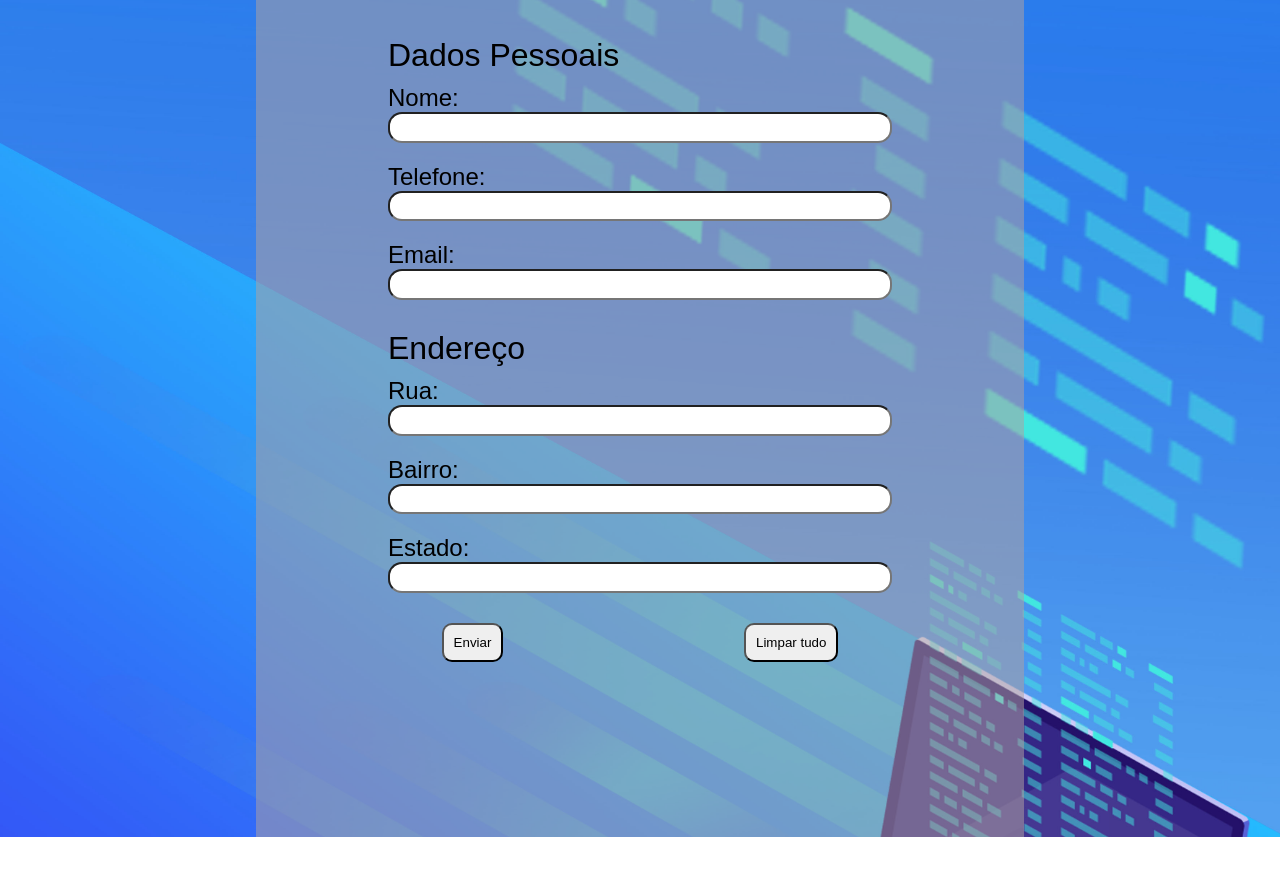
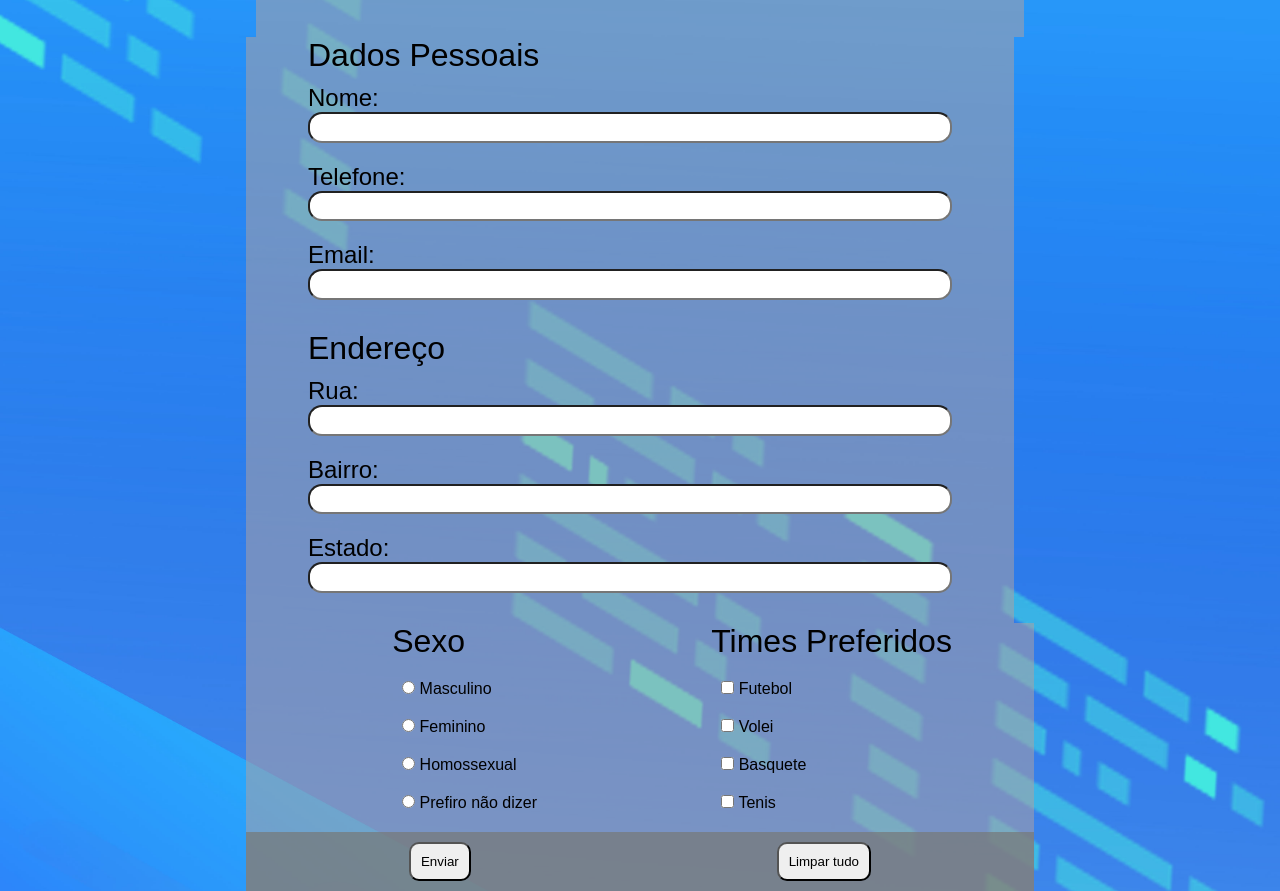
Before and after one commit to joaopaulocrr/cursoHTML5CSS3-modulo04, a plain HTML site: page formularios/teste/testeform.html in a window 1280 px wide. Shown: the part 113-1004 px from the top of the page. Before the commit the page ends 950 px from the top, so only its background shows below. Drawn offline with Linux system fonts and the light colour scheme.

Commit message:
atualizado

```diff
--- /dev/null
+++ b/formularios/form005.html
@@ -0,0 +1,57 @@
+<!DOCTYPE html>
+<html lang="pt-br">
+<head>
+  <meta charset="UTF-8">
+  <meta http-equiv="X-UA-Compatible" content="IE=edge">
+  <meta name="viewport" content="width=device-width, initial-scale=1.0">
+  <title>Botões de checkbox e rádio</title>
+  <script src="cadastro.js"></script>
+</head>
+<body>
+  <h1>Exemplo de formulário</h1>
+  <form action="cadastro.js" method="get">
+
+
+    <!--Botões de Radio tem que ter o mesmo  "NAME" para somente um ser escolhido
+    É necessário colocar o "VALUE" para os dados corretos aparecerem na url
+    -->
+    <fieldset>
+      <legend>Sexo</legend>
+      <input type="radio" name="sexo" id="imasc" value="Masc">
+      <label for="imasc">Masculino</label>
+      <br>
+      <input type="radio" name="sexo" id="ifem" value="Fem">
+      <label for="ifem">Femiunino</label>
+      <br>
+      <input type="radio" name="sexo" id="iundef" value="Undefined" checked>
+      <label for="iundef">Prefiro não dizer</label>
+    </fieldset>
+
+    <!--O atributo "CHECKED" já deixa uma opção marcada-->
+    <fieldset>
+      <legend>Esportes Favoritos</legend>
+      <input type="checkbox" name="fut" id="ifut">
+      <label for="ifut">Futebol</label>
+      <br>
+      <input type="checkbox" name="volei" id="ivolei">
+      <label for="ivolei">Volei</label>
+      <br>
+      <input type="checkbox" name="basq" id="ibasq">
+      <label for="ibasq">Basquete</label>
+      <br>
+      <input type="checkbox" name="tenis" id="itenis">
+      <label for="itenis">Tenis</label>
+      <br>
+      <input type="checkbox" name="hand" id="ihand">
+      <label for="ihand">Handbol</label>
+      <br>
+    </fieldset>
+
+
+    <p>
+      <input type="submit" value="Enviar">
+      <input type="reset" value="Limpar">
+    </p>
+  </form>
+</body>
+</html>
--- a/formularios/teste/style.css
+++ b/formularios/teste/style.css
@@ -3,6 +3,7 @@
 :root {
   --cor-de-fundo: rgba(177, 162, 162, 0.521);
   --cor-de-hover: lightgray;
+  --cor-de-fundo-buttons: rgba(128, 128, 128, 0.87);
 }
 
 * {
@@ -29,9 +30,9 @@
   padding-top: 50px;
 
 }
-#formulario {
+.flex {
   background-color: var(--cor-de-fundo);
-  height: 100vh;
+  height: 100%;
   width: 60vw;
   display: flex;
   flex-direction: column;
@@ -47,7 +48,7 @@ fieldset legend {
   font-size: 2em;
 
 }
-label {
+.flex label {
   display: block;
   font-size: 1.5em;
 
@@ -56,14 +57,33 @@ fieldset div input {
   height: 2em;
   border-radius: 14px;
   margin-bottom: 20px;
-  width: 500px;
+  width: 50vw;
   text-indent: 5px;
+}
+
+.gen_time {
+  background-color: var(--cor-de-fundo);
+  height: 100%;
+  padding-left: 4em;
+  display: flex;
+  justify-content: space-around;
+
+}
+
+.gen_time > fieldset {
+  display: flex;
+  flex-direction: column;
+}
+.gen_time fieldset p {
+  padding: 10px;
 }
 
 .butons-validations {
   display: flex;
-  justify-content: space-between;
-  width: 31vw;
+  justify-content: space-around;
+  width: 60vw;
+  background-color: var(--cor-de-fundo-buttons);
+  padding: 10px;
 }
 
 .butons-validations > input {
@@ -71,6 +91,7 @@ fieldset div input {
   border-radius: 10px;
 
 }
+
 
 fieldset div input:hover{
   background-color: var(--cor-de-hover);
--- a/formularios/teste/testeform.html
+++ b/formularios/teste/testeform.html
@@ -14,6 +14,7 @@
 
     <form action="#" method="get" id="formulario">
 
+      <div class="flex">
         <fieldset>
           <legend>Dados Pessoais</legend>
           <div>
@@ -29,10 +30,8 @@
             <input type="email" name="email" id="iemail" required>
           </div>
         </fieldset>
-
         <fieldset>
           <legend>Endereço</legend>
-
           <div>
             <label for="irua">Rua:</label>
             <input type="text" name="rua" id="irua">
@@ -45,8 +44,52 @@
             <label for="iestado">Estado:</label>
             <input type="text" name="estado" id="iestado">
           </div>
+        </fieldset>
+      </div>
 
+      <div class="gen_time">
+        <fieldset>
+          <legend>Sexo</legend>
+          <p>
+            <input type="radio" name="sexo" id="imasc">
+            <label for="imasc">Masculino</label>
+          </p>
+          <p>
+            <input type="radio" name="sexo" id="ifem">
+            <label for="ifem">Feminino</label>
+          </p>
+          <p>
+            <input type="radio" name="sexo" id="ihom">
+            <label for="ihom">Homossexual</label>
+          </p>
+          <p>
+            <input type="radio" name="sexo" id="iundef">
+            <label for="iundef">Prefiro não dizer</label>
+          </p>
         </fieldset>
+
+        <fieldset>
+          <legend>Times Preferidos</legend>
+          <p>
+            <input type="checkbox" name="fut" id="ifut">
+            <label for="ifut">Futebol</label>
+          </p>
+          <p>
+            <input type="checkbox" name="volei" id="ivolei">
+            <label for="ivolei">Volei</label>
+          </p>
+          <p>
+            <input type="checkbox" name="basq" id="ibasq">
+            <label for="ibasq">Basquete</label>
+          </p>
+          <p>
+            <input type="checkbox" name="tenis" id="itenis">
+            <label for="itenis">Tenis</label>
+          </p>
+        </fieldset>
+      </div>
+
+
 
       <div class="butons-validations">
         <input type="submit" value="Enviar">
```
Lines whose indentation alone changed are shown as unchanged.
